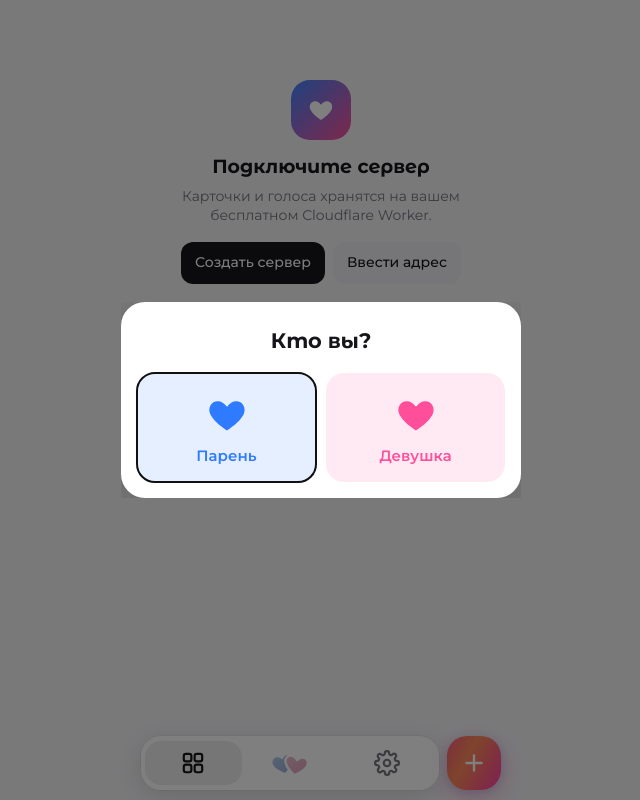
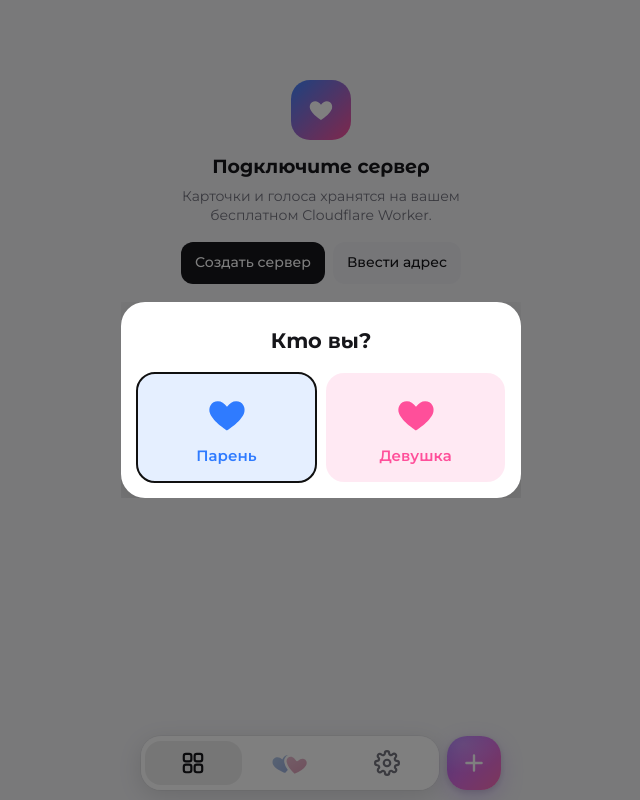
Before and after one commit to Yaroslaz/markets-pars, a plain HTML site: page docs/index.html in a window 1280 px wide. Shown: the whole page, without its empty margins (319-959 px from the left). Drawn offline with Linux system fonts and the light colour scheme.

Commit message:
Кнопка «+»: мягкий градиент близких оттенков с бликом, перелив медленнее
Co-Authored-By: Claude Opus 5.5 <noreply@anthropic.com>

```diff
--- a/docs/styles.css
+++ b/docs/styles.css
@@ -267,17 +267,21 @@ main { padding: 0 10px calc(var(--dock-h) + var(--safe-b) + 12px); max-width: 13
 .tab.active .duo-heart { opacity: 1; filter: none; }
 .fab {
   width: 54px; height: 54px; border-radius: 20px; border: 0; flex: none; display: grid; place-items: center;
-  color: #fff; box-shadow: 0 8px 24px rgba(255, 79, 154, .32), 0 2px 8px rgba(61, 132, 255, .28);
-  /* яркие опорные цвета, смешение в oklch — без грязно-серой середины */
-  background: linear-gradient(120deg, #3d84ff, #8b6cff, #ff4f9a, #ff8a5c, #ff4f9a, #8b6cff, #3d84ff);
-  background: linear-gradient(in oklch 120deg, #3d84ff, #8b6cff, #ff4f9a, #ff8a5c, #ff4f9a, #8b6cff, #3d84ff);
-  background-size: 300% 300%;
-  animation: shimmer-grad 9s ease-in-out infinite alternate;
+  color: #fff; box-shadow: 0 8px 22px rgba(170, 110, 255, .30), 0 2px 6px rgba(0, 0, 0, .15);
+  /* мягкий блик сверху + плавный градиент близких оттенков, медленно плывёт */
+  background:
+    radial-gradient(120% 90% at 30% 15%, rgba(255, 255, 255, .22), transparent 60%),
+    linear-gradient(135deg, #5b8cff, #8f7bff, #d76ee8, #ff6fa8, #d76ee8, #8f7bff, #5b8cff);
+  background:
+    radial-gradient(120% 90% at 30% 15%, rgba(255, 255, 255, .22), transparent 60%),
+    linear-gradient(in oklch 135deg, #5b8cff, #8f7bff, #d76ee8, #ff6fa8, #d76ee8, #8f7bff, #5b8cff);
+  background-size: 100% 100%, 400% 400%;
+  animation: shimmer-grad 16s ease-in-out infinite alternate;
   transition: transform .12s ease;
 }
 @keyframes shimmer-grad {
-  0% { background-position: 0% 50%; }
-  100% { background-position: 100% 50%; }
+  0% { background-position: 0 0, 0% 30%; }
+  100% { background-position: 0 0, 100% 70%; }
 }
 @media (prefers-reduced-motion: reduce) { .fab { animation: none; } }
 .fab svg { width: 26px; height: 26px; }
```
